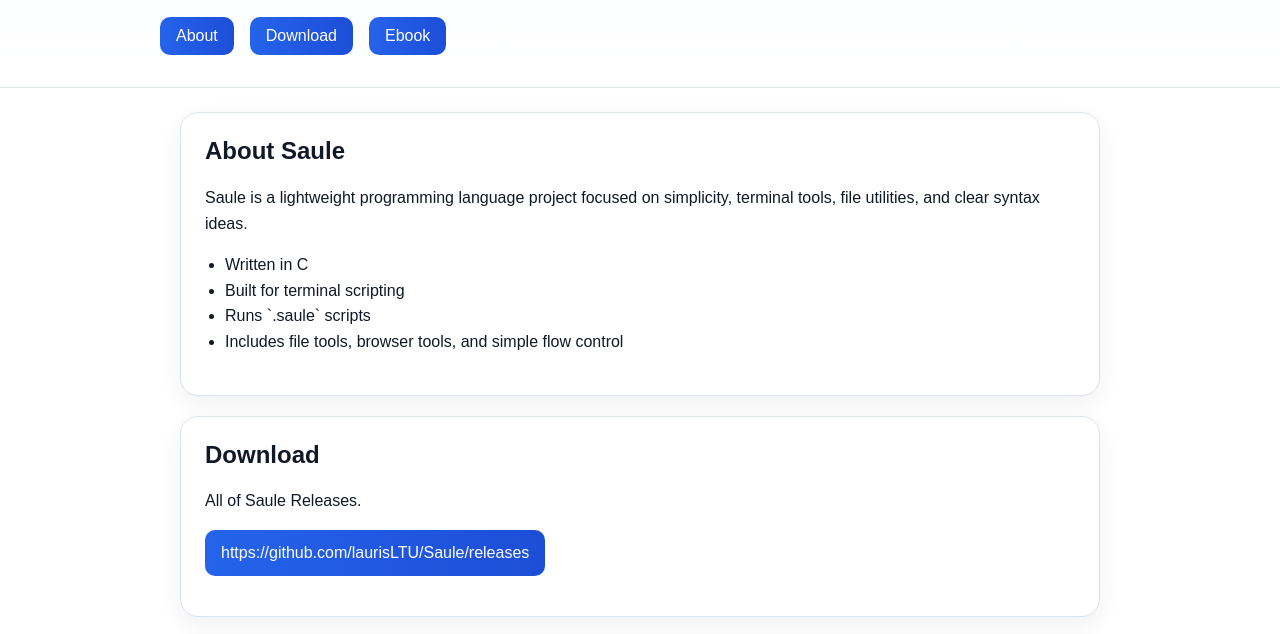
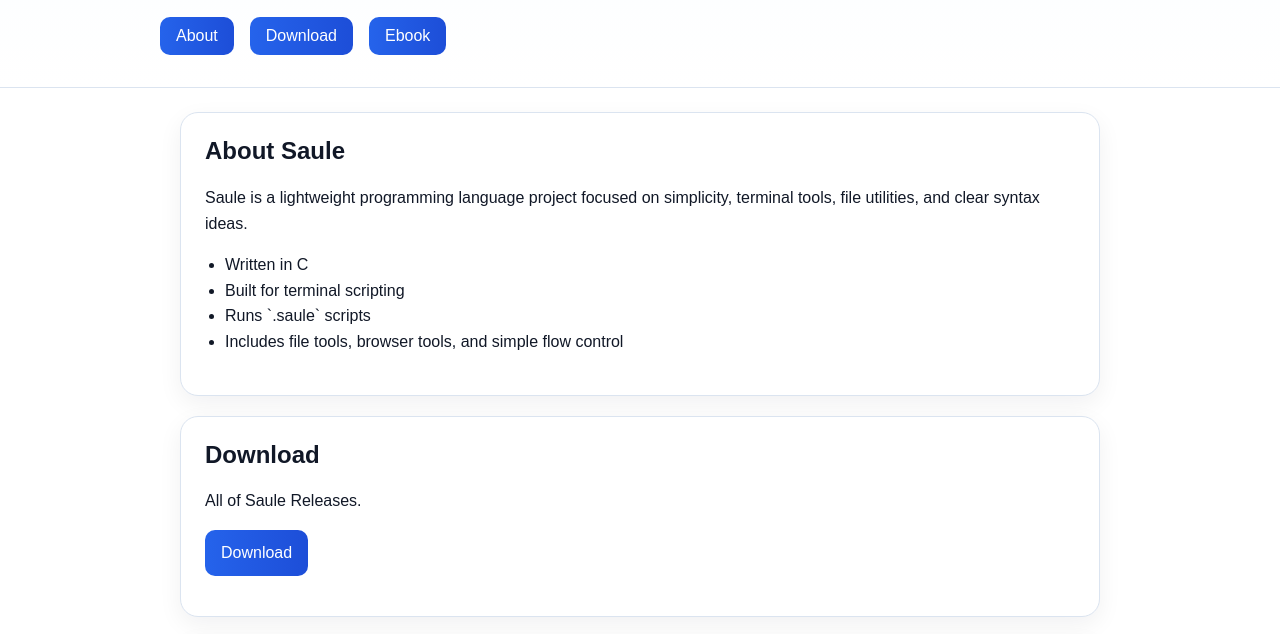
Before and after one commit to laurisLTU/Saule, a plain HTML site: page index.html in a window 1280 px wide. Shown: the part 243-877 px from the top of the page. Drawn offline with Linux system fonts and the light colour scheme.

Commit message:
Update download link text in index.html

```diff
--- a/index.html
+++ b/index.html
@@ -35,7 +35,7 @@
     <section id="download" class="card">
       <h2>Download</h2>
       <p>All of Saule Releases.</p>
-      <p><a class="button" href="#">https://github.com/laurisLTU/Saule/releases</a></p>
+      <p><a class="button" href="https://github.com/laurisLTU/Saule/releases">Download</a></p>
     </section>
 
     <section class="card">
```
